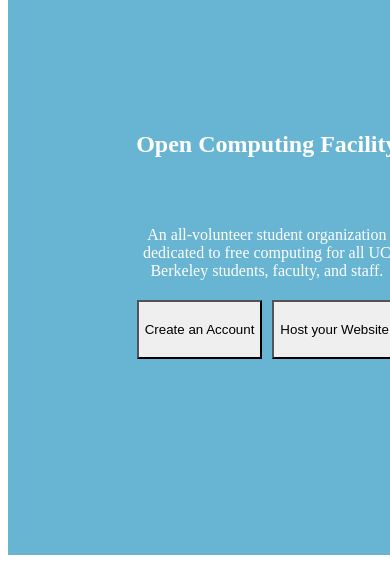
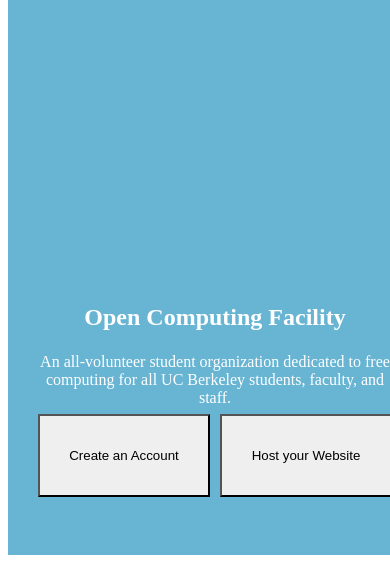
Before and after one commit to ocf/ocfstatic, a Gatsby site: page / in a window 390 px wide. Shown: the part 278-844 px from the top of the page. Built offline with nearby package versions, Linux system fonts and the light colour scheme; Gatsby itself is replaced by a stand-in of ours.

Commit message:
add mobile for hero section

```diff
--- a/src/components/HeroSection.tsx
+++ b/src/components/HeroSection.tsx
@@ -1,9 +1,29 @@
 import { Flex, Heading, Box, Button, Text } from "@chakra-ui/react"
-import React from "react"
+import React, { useEffect, useState } from "react"
 import OCFColors from "~/definitions/OCFColors"
 import Logo from "~/components/Logo"
 
 const HeroSection = () => {
+  const [screenSize, getDimension] = useState({
+    dynamicWidth: window.innerWidth,
+    dynamicHeight: window.innerHeight,
+  })
+
+  const setDimension = () => {
+    getDimension({
+      dynamicWidth: window.innerWidth,
+      dynamicHeight: window.innerHeight,
+    })
+  }
+
+  useEffect(() => {
+    window.addEventListener("resize", setDimension)
+
+    return () => {
+      window.removeEventListener("resize", setDimension)
+    }
+  }, [screenSize])
+
   return (
     <Flex
       w="100%"
@@ -12,20 +32,25 @@
       p={20}
       fontWeight="light"
       color="white"
+      flexDirection={screenSize.dynamicWidth >= 1000 ? "row" : "column"}
     >
-      <Box flex={1} justifyContent="center">
-        <Box p={10}>
+      <Flex justifyContent="center" alignItems="center" flex={1}>
+        <Flex justifyContent="center" alignItems="center" h="100%">
           <Logo animated={true} />
-        </Box>
-      </Box>
+        </Flex>
+      </Flex>
       <Flex flex={1} flexDirection="column" textAlign="center">
         <Box flex={3}></Box>
         <Heading flex={1}>Open Computing Facility </Heading>
-        <Text flex={1}>
+        <Text flex={1} margin={2}>
           An all-volunteer student organization dedicated to free computing for
-          all UC Berkeley students, faculty, and staff.{" "}
+          all UC Berkeley students, faculty, and staff.
         </Text>
-        <Flex flex={1} color="black">
+        <Flex
+          flex={screenSize.dynamicWidth >= 1000 ? 1 : 5}
+          color="black"
+          margin={5}
+        >
           <Button
             h="100%"
             flex={1}
@@ -45,7 +70,7 @@
             Host your Website
           </Button>
         </Flex>
-        <Box flex={3}></Box>
+        <Box flex={2}></Box>
       </Flex>
     </Flex>
   )
```
